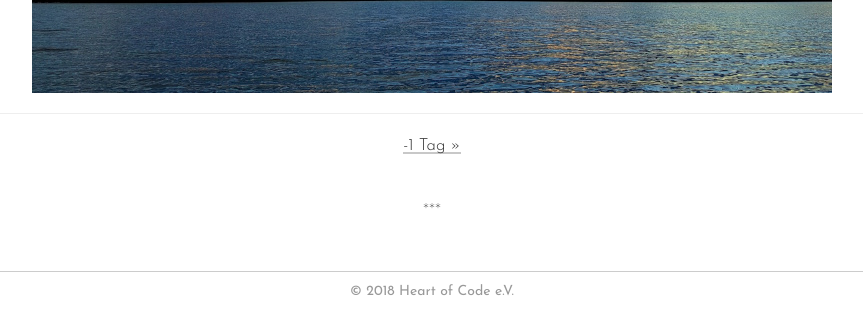
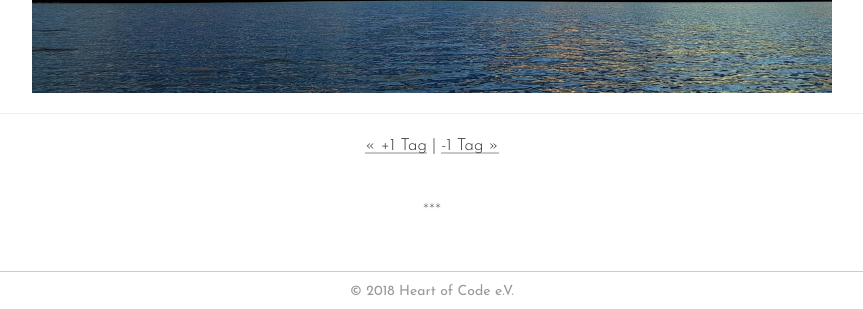
Before and after one commit to heartsofcode/heartofcode, a Jekyll site: the page built from _stechlin/2018-08-13.md, in a window 1280 px wide and 900 px high, scrolled down 651 px. Shown: the part 588-897 px from the top of the window, without its empty margins (208-1071 px from the left). Built offline with Jekyll 4.4.1, drawn with Linux system fonts in a browser that asks for light colours; some web fonts are replaced.

Commit message:
Uncomment page link

```diff
--- a/_stechlin/2018-08-13.md
+++ b/_stechlin/2018-08-13.md
@@ -19,6 +19,6 @@ NicoHz hat heute auch nicht nur an Code gedacht und beginnt, mit den Menschen in
 
 ***
 
-<!-- [<< +1 Tag](/stechlin_14)
-| -->
+[<< +1 Tag](/stechlin_14)
+|
 [-1 Tag >>](/stechlin_12)
```
